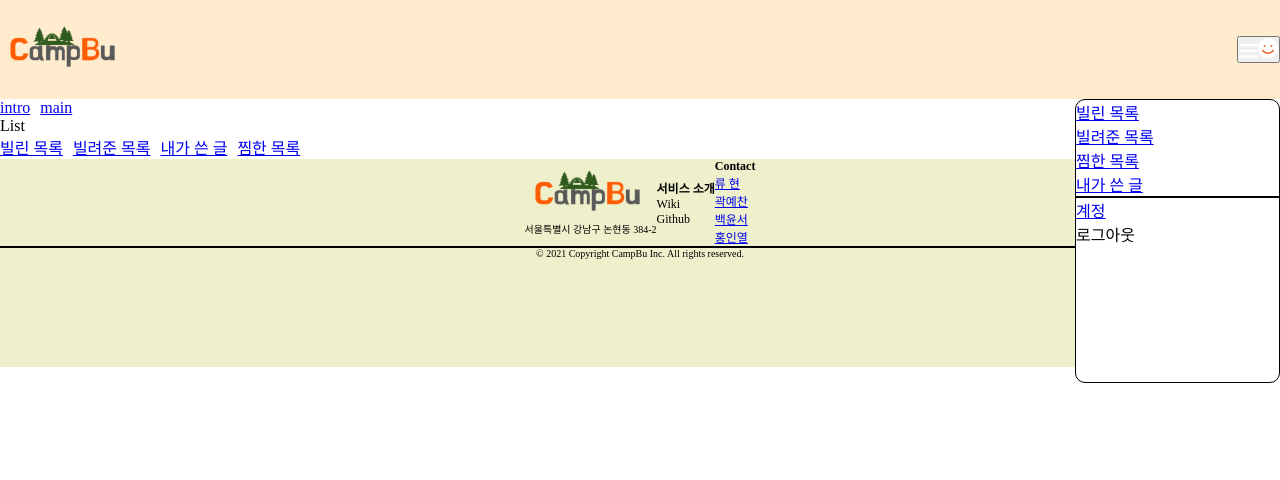
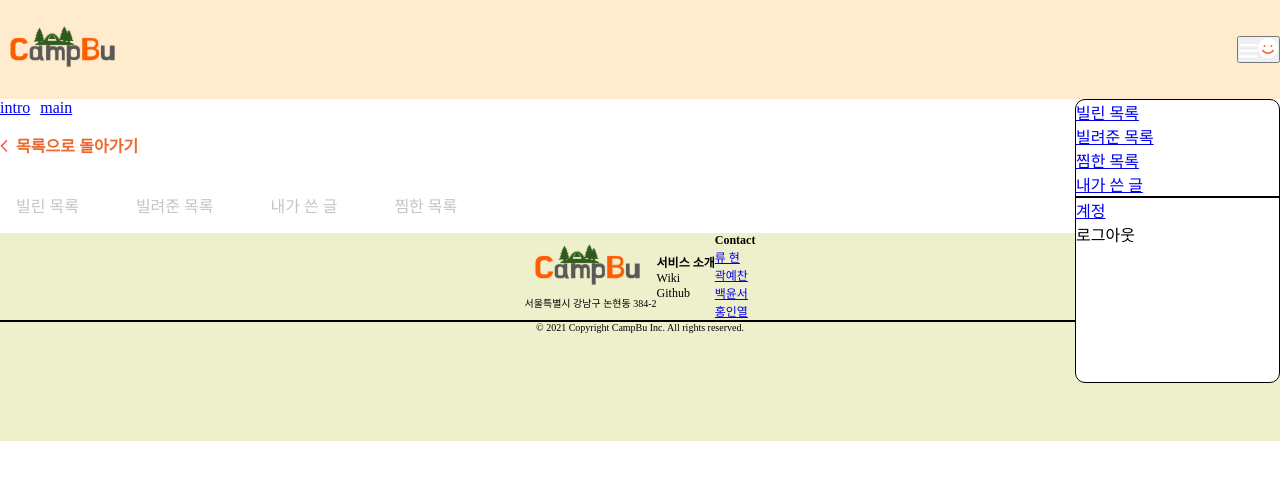
Before and after one commit to hinyc/Campbu, a React (Create React App) app in the folder client/: page /lists in a window 1280 px wide. Shown: the top 480 px of the page. Built offline with nearby package versions, Linux system fonts and the light colour scheme.

Commit message:
[Style] #8 목록 탭 바 스타일 설정
빌린 목록, 빌려준 목록 등의 탭 바 기본, hover 스타일 설정

```diff
--- a/client/src/pages/Lists.tsx
+++ b/client/src/pages/Lists.tsx
@@ -3,25 +3,56 @@ import BorrowList from './Lists/BorrowList';
 import LendList from './Lists/LendList';
 import ResistList from './Lists/ResistList';
 import LikeList from './Lists/LikeList';
+import BackButton from '../components/BackButton';
+/** @jsxImportSource @emotion/react */
+import { css } from '@emotion/react';
+import { rem, color, flex } from '../common';
+
+const container = css`
+  width: ${rem(1280)};
+  margin: 0 auto;
+  height: ${rem(50)};
+  align-items: center;
+`;
+
+const link = css`
+  color: ${color.placeholder};
+  text-decoration: none;
+  margin-left: ${rem(16)};
+  margin-right: ${rem(41)};
+  font-weight: 400;
+  font-size: ${rem(16)};
+  padding: 0 0 ${rem(6)} 0;
+
+  &:hover {
+    color: ${color.deep};
+    font-weight: 700;
+    border-bottom: 2px solid ${color.deep};
+  }
+`;
 
 function Lists() {
   return (
     <>
-      <div>List</div>
-      <header>
-        <Link to="borrowlist" style={{ marginRight: 10 }}>
+      <header css={[container, `margin-top: ${rem(16)}`]}>
+        <Link to="/main">
+          <BackButton />
+        </Link>
+      </header>
+      <nav css={[container, flex]}>
+        <Link to="borrowlist" css={link}>
           빌린 목록
         </Link>
-        <Link to="lendlist" style={{ marginRight: 10 }}>
+        <Link to="lendlist" css={link}>
           빌려준 목록
         </Link>
-        <Link to="resistlist" style={{ marginRight: 10 }}>
+        <Link to="resistlist" css={link}>
           내가 쓴 글
         </Link>
-        <Link to="likelist" style={{ marginRight: 10 }}>
+        <Link to="likelist" css={link}>
           찜한 목록
         </Link>
-      </header>
+      </nav>
       <Routes>
         <Route path="borrowlist" element={<BorrowList />} />
         <Route path="lendlist" element={<LendList />} />
```
